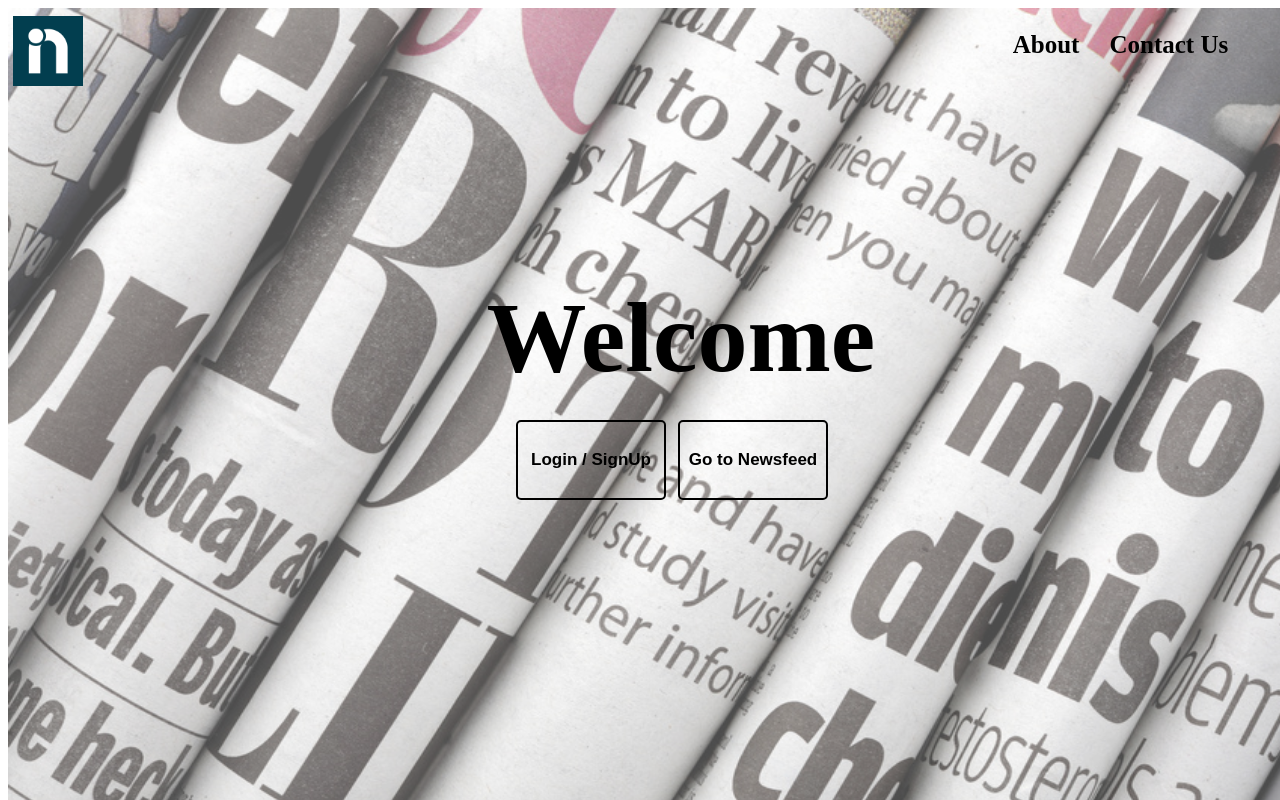
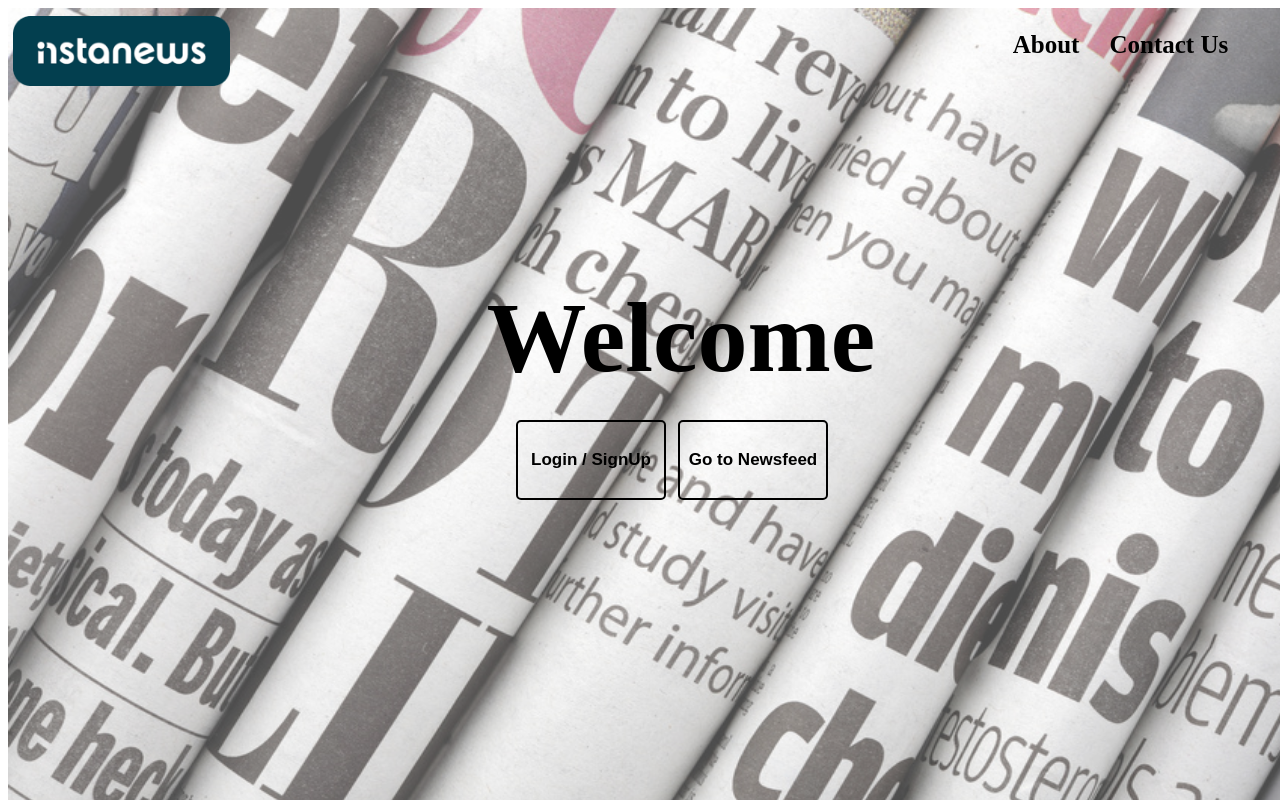
Before and after one commit to thesakshigaikwad/SE, a plain HTML site: page index.html in a window 1280 px wide. Drawn offline with Linux system fonts and the light colour scheme.

Commit message:
changed logo1

```diff
--- a/index.html
+++ b/index.html
@@ -10,7 +10,7 @@
 <body>
     <img class="image" src="./images/landing-page wall.jpg">
     <div class="navbar">
-        <img class="logo" src="./images/logo.png">
+        <img class="logo" src="./images/logo1.png">
         <ul>
             <li>About</li>
             <li>Contact Us</li>
```
